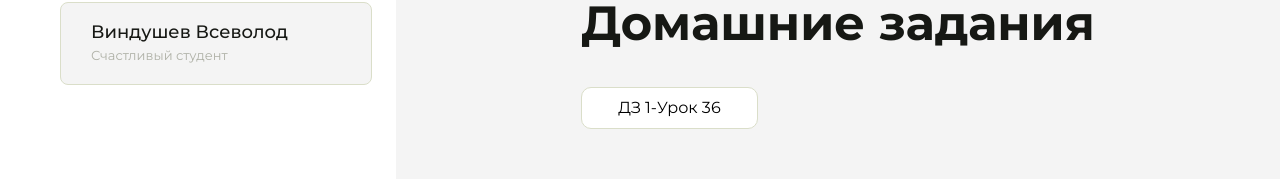
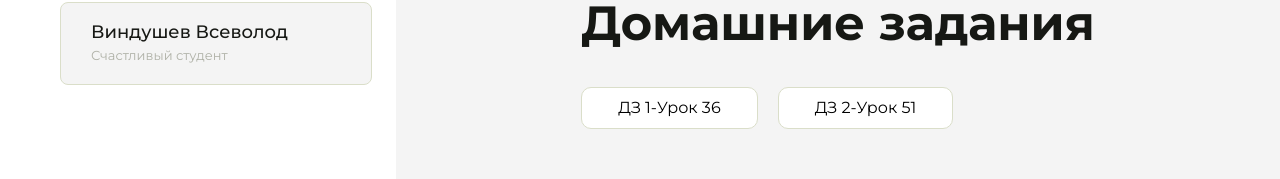
Before and after one commit to ins1de97/homework, a plain HTML site: page index.html in a window 1280 px wide. Shown: the part 151-330 px from the top of the page. Drawn offline with Linux system fonts and the light colour scheme.

Commit message:
Update index.html

```diff
--- a/index.html
+++ b/index.html
@@ -95,6 +95,9 @@
                     <li class="content__list-item">
                         <a href="./homework/work3-36/index.html">ДЗ 1-Урок 36</a>
                     </li>
+                    <li class="content__list-item">
+                        <a href="./work5-51/index.html">ДЗ 2-Урок 51</a>
+                    </li>
                 </ul>
             </div>
             <div class="content__block hidden" id="diplomBlock">
```
